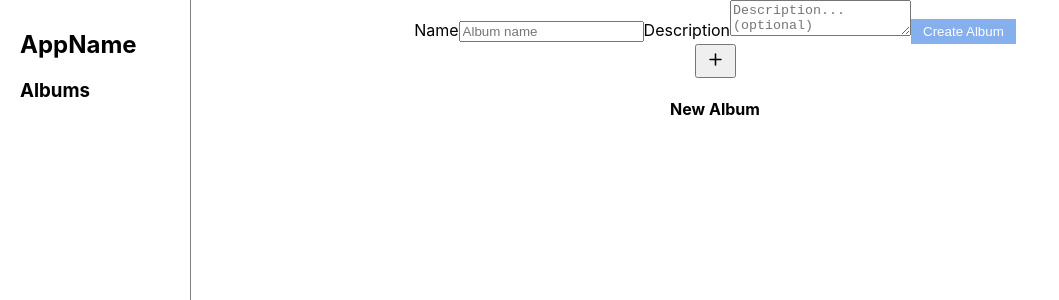
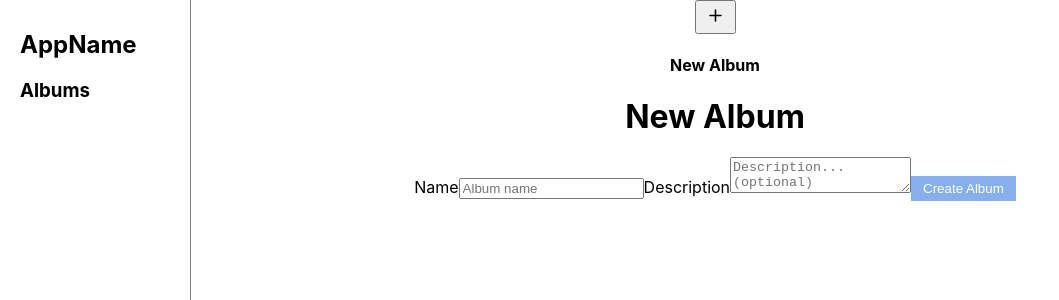
Before and after one commit to heerakmoon/Final-Project, a React (Create React App) app in the folder client/: page / in a window 1280 px wide. Shown: the top 300 px of the page, without its empty margins (0-1059 px from the left). Built offline with nearby package versions, Linux system fonts and the light colour scheme.

Commit message:
ButtonWText file name changed to Button and buttons edited

```diff
--- a/client/src/App.js
+++ b/client/src/App.js
@@ -34,8 +34,8 @@ function App() {
     <div className="App">
       <Navbar />
       <div className="width-without-nav">
+        <AddButton buttonName='New Album' />
         <NewAlbum />
-        <AddButton buttonName='New Album' />
       </div>
     </div>
   );
--- a/client/src/components/AddButton.js
+++ b/client/src/components/AddButton.js
@@ -2,7 +2,7 @@
 export default function AddButton({buttonName}) {
   return (
     <>
-      <button>
+      <button style={{cursor: 'pointer'}}>
         <svg xmlns="http://www.w3.org/2000/svg" width="25" height="25" fill="currentColor" class="bi bi-plus" viewBox="0 0 16 16">
           <path d="M8 4a.5.5 0 0 1 .5.5v3h3a.5.5 0 0 1 0 1h-3v3a.5.5 0 0 1-1 0v-3h-3a.5.5 0 0 1 0-1h3v-3A.5.5 0 0 1 8 4z" />
         </svg>
--- a/client/src/components/ButtonWText.js
+++ b/client/src/components/Button.js
@@ -1,5 +1,5 @@
 
-export default function ButtonWText({ textColor, bgColor, text }) {
+export default function Button({ textColor, bgColor, text }) {
   const buttonStyle = {
     color: textColor,
     backgroundColor: bgColor,
--- a/client/src/components/NewAlbum.js
+++ b/client/src/components/NewAlbum.js
@@ -1,5 +1,5 @@
 import './NewAlbum.css';
-import ButtonWText from './ButtonWText';
+import Button from './Button';
 // import { useState } from 'react';
 
 export default function NewAlbum() {
@@ -7,6 +7,7 @@ export default function NewAlbum() {
 
   return (
     <>
+      <h1>New Album</h1>
       <form>
         <label>
           Name
@@ -16,7 +17,7 @@ export default function NewAlbum() {
           Description
           <textarea name="description" value="" placeholder="Description...(optional)" />
         </label>
-        <ButtonWText textColor='white' bgColor='rgb(134,175,237)' text='Create Album' />
+        <Button textColor='white' bgColor='rgb(134,175,237)' text='Create Album' />
       </form>
     </>
   )
```
